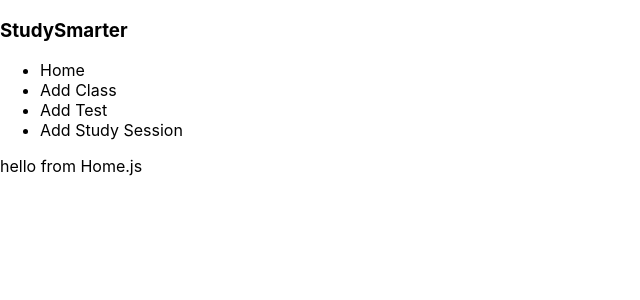
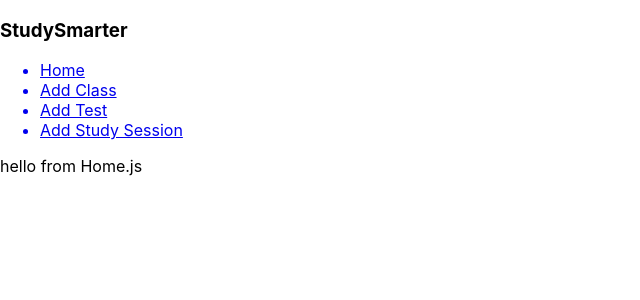
Before and after one commit to cparch/studySmarter, a React (Create React App) app: page / in a window 1280 px wide. Shown: the top 300 px of the page, without its empty margins (0-640 px from the left). Built offline with nearby package versions, Linux system fonts and the light colour scheme.

Commit message:
Add routing logic to Nav component

```diff
--- a/src/Components/Nav.js
+++ b/src/Components/Nav.js
@@ -1,4 +1,5 @@
 import React from 'react';
+import {Link} from 'react-router-dom';
 
 const Nav = () => {
 
@@ -6,10 +7,22 @@
     <nav>
       <h3>StudySmarter</h3>
       <ul>
-        <li>Home</li>
-        <li>Add Class</li>
+        <Link to='/'>
+          <li>Home</li>
+        </Link>
+
+        <Link to='/addclass'>
+          <li>Add Class</li>
+        </Link>
+
+        <Link to='/addtest'>
         <li>Add Test</li>
-        <li>Add Study Session</li>
+        </Link>
+
+        <Link to='/addstudysession'>
+          <li>Add Study Session</li>
+        </Link>
+
       </ul>
     </nav>
   )
```
